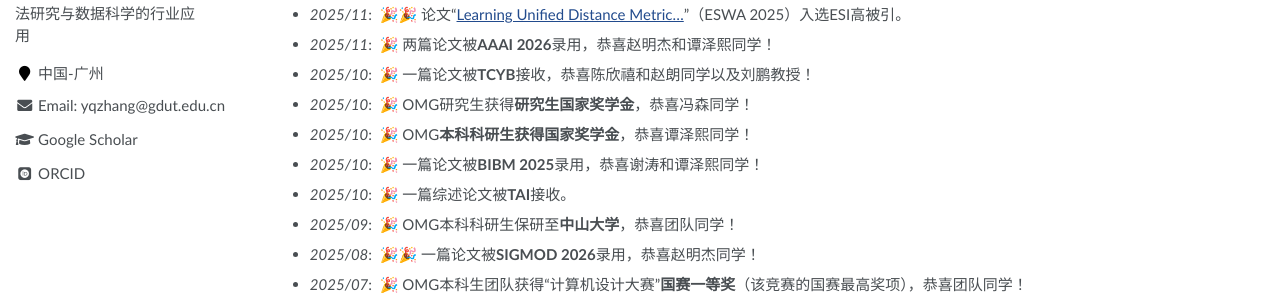
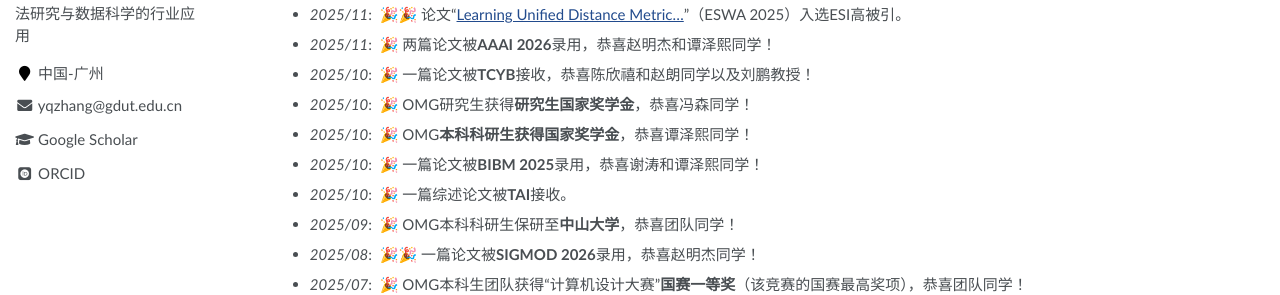
Before and after one commit to yqzhang-Zz/zh-news, a Jekyll site: the page built from _pages/about.md, in a window 1280 px wide. Shown: the part 374-669 px from the top of the page. Built offline with Jekyll 4.4.1, drawn with Linux system fonts in a browser that asks for light colours; some web fonts are replaced.

Commit message:
Update author-profile.html

```diff
--- a/_includes/author-profile.html
+++ b/_includes/author-profile.html
@@ -29,7 +29,7 @@
         <li><a href="{{ author.uri }}"><i class="fas fa-fw fa-link" aria-hidden="true"></i> Website</a></li>
       {% endif %}
       {% if author.email %}
-        <li><a href="mailto:{{ author.email }}"><i class="fas fa-fw fa-envelope" aria-hidden="true"></i> Email: yqzhang@gdut.edu.cn</a></li>
+        <li><a href="mailto:{{ author.email }}" style="word-break: break-all;"><i class="fas fa-fw fa-envelope" aria-hidden="true"></i> yqzhang@gdut.edu.cn</a></li>
       {% endif %}
       {% if author.keybase %}
         <li><a href="https://keybase.io/{{ author.keybase }}"><i class="fas fa-fw fa-key" aria-hidden="true"></i> Keybase</a></li>
```
